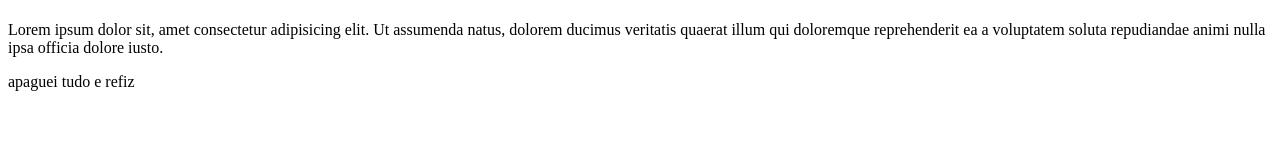
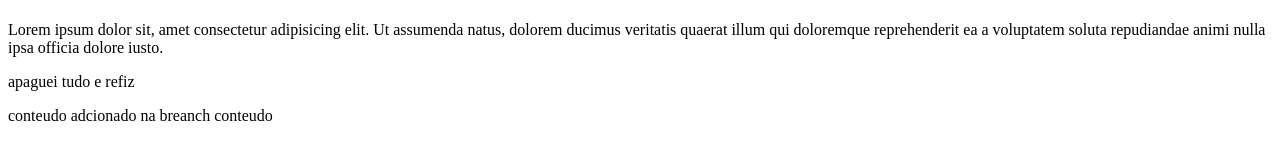
Before and after one commit to RafaelDev04/Testes, a plain HTML site: page index.html in a window 1280 px wide. Drawn offline with Linux system fonts and the light colour scheme.

Commit message:
Update index.html

```diff
--- a/index.html
+++ b/index.html
@@ -11,5 +11,8 @@
 
     <p>Lorem ipsum dolor sit, amet consectetur adipisicing elit. Ut assumenda natus, dolorem ducimus veritatis quaerat illum qui doloremque reprehenderit ea a voluptatem soluta repudiandae animi nulla ipsa officia dolore iusto.</p>
     <p>apaguei tudo e refiz</p>
+    <p>
+        conteudo adcionado na breanch conteudo
+    </p>
 </body>
 </html>
```
